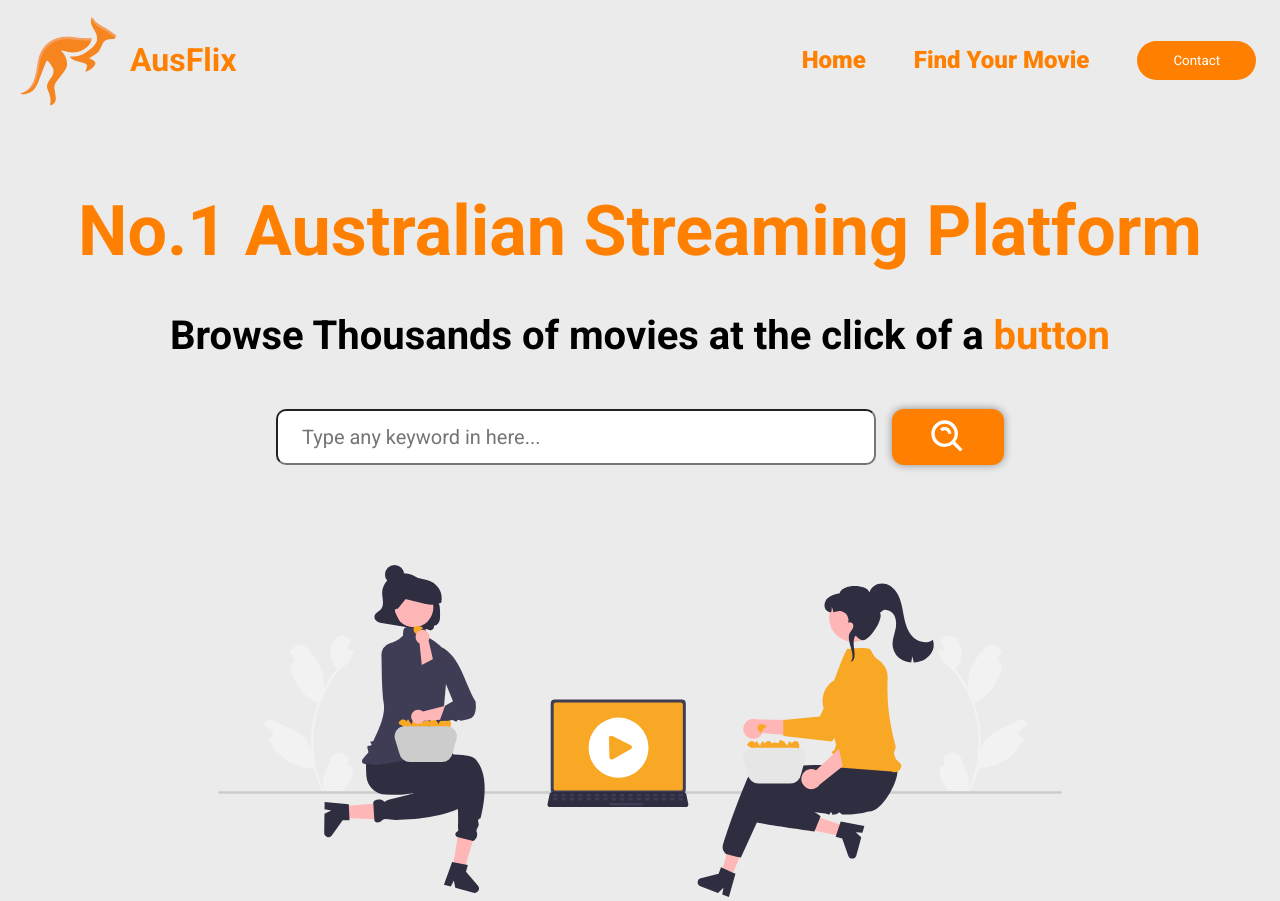
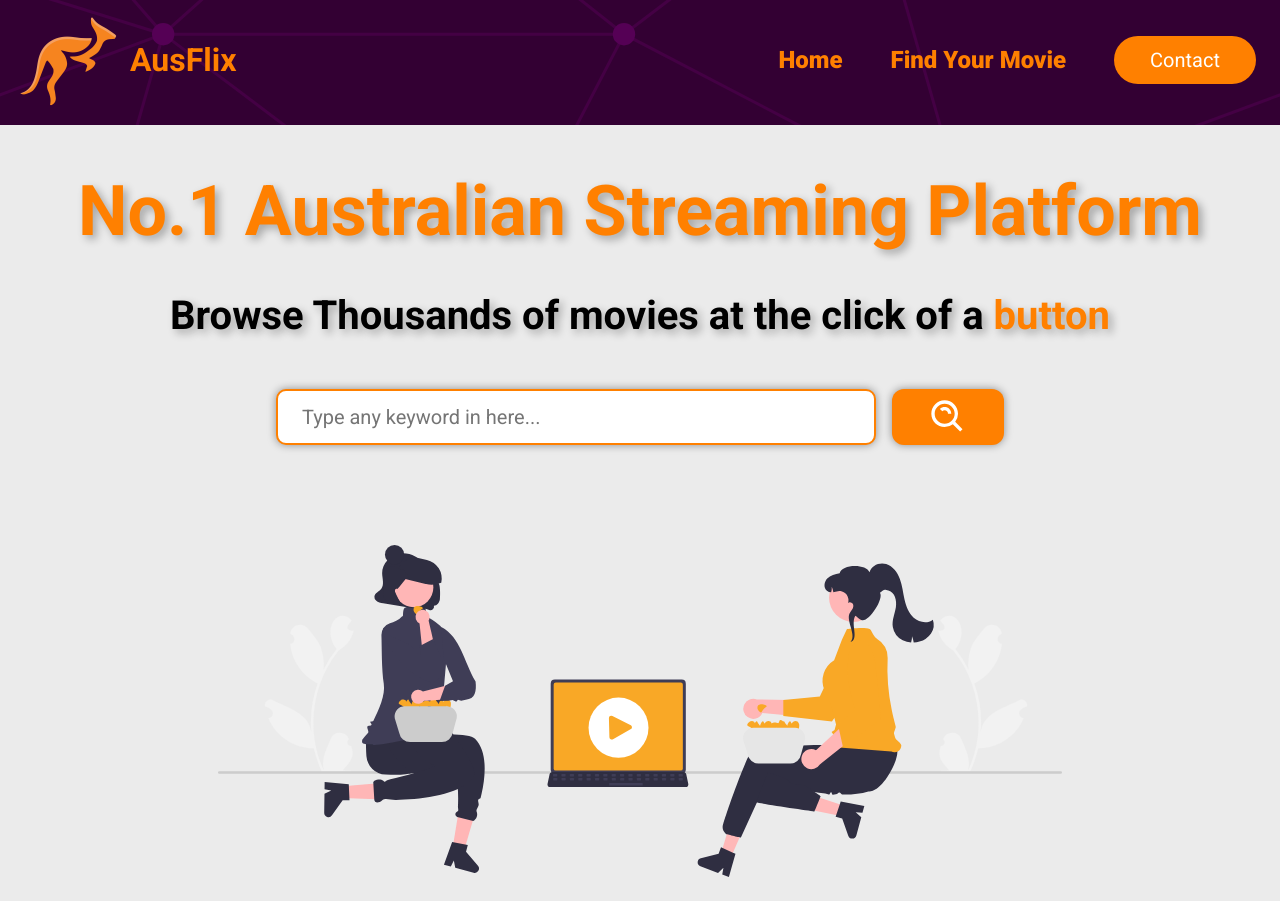
Before and after one commit to danielirwin99/Ausflix, a React (Create React App) app: page / in a window 1280 px wide. Built offline with nearby package versions, Linux system fonts and the light colour scheme; the HTML template or start-up script is replaced by a standard one.

Commit message:
Lots of small fixes

```diff
--- a/src/components/Nav.jsx
+++ b/src/components/Nav.jsx
@@ -2,9 +2,16 @@ import React from "react";
 import { Link } from "react-router-dom";
 import "../styles/Nav.css";
 import Logo from "../assets/logo.png";
+import Banner from "../assets/banner.svg"
 
 const Nav = () => {
   return (
+    <>
+      <img
+        className="nav__banner"
+        src={Banner}
+        alt=""
+      />
       <div className="nav__container">
         <Link to="/">
           <div className="nav__logo">
@@ -30,6 +37,7 @@ const Nav = () => {
           </li>
         </ul>
       </div>
+    </>
   );
 };
 
--- a/src/components/SearchBar.jsx
+++ b/src/components/SearchBar.jsx
@@ -1,5 +1,6 @@
 import React from "react";
 import { BiSearchAlt } from "react-icons/bi";
+import { useNavigate } from "react-router-dom";
 import "../styles/SearchBar.css";
 
 const SearchBar = ({ searchId, setSearchId, onSearch }) => {
--- a/src/pages/Home.jsx
+++ b/src/pages/Home.jsx
@@ -1,8 +1,8 @@
-import React from "react";
+import React, { useState } from "react";
 import "../styles/Home.css";
 import SearchBar from "../components/SearchBar";
 import HomeImage from "../assets/home_image.svg";
-import { Link } from "react-router-dom";
+import { Link, useNavigate } from "react-router-dom";
 
 const Home = () => {
   return (
@@ -14,9 +14,7 @@ const Home = () => {
           <span className="ausflix">button</span>
         </h2>
       </div>
-      <Link to="/results">
-        <SearchBar />
-      </Link>
+      <SearchBar />
       <figure className="home__image--container">
         <img className="home__image" src={HomeImage} alt="" />
       </figure>
--- a/src/pages/ResultsPage.jsx
+++ b/src/pages/ResultsPage.jsx
@@ -62,7 +62,7 @@ const ResultsPage = () => {
                 </div>
               </div>
             ))
-          : movies.map((movie) => (
+          : movies.slice(0, 6).map((movie) => (
               <div
                 className="movies__card"
                 onClick={() => navigate(`${movie.id}`)}
--- a/src/styles/Home.css
+++ b/src/styles/Home.css
@@ -8,7 +8,7 @@
 }
 
 .home__description {
-  margin-top: 70px;
+  margin-top: 50px;
   text-align: center;
 }
 
@@ -16,12 +16,14 @@
   margin-bottom: 20px;
   font-size: 70px;
   color: var(--ausflix-color);
+  text-shadow: 4px 4px 8px rgba(0, 0, 0, 0.3);
 }
 
 .home__sub-header {
   margin-bottom: 50px;
   margin-top: 40px;
   font-size: 40px;
+  text-shadow: 4px 4px 8px rgba(0, 0, 0, 0.3);
 }
 
 .home__image--container {
@@ -29,16 +31,15 @@
 }
 
 .home__image--container {
-    max-width: 1200px;
+  max-width: 1200px;
 }
 
 .home__image {
-    width: 100%;
-    height: 100%;
+  width: 100%;
+  height: 100%;
 }
 
 @media (max-width: 1024px) {
-
   .home__header {
     font-size: 60px;
   }
@@ -48,8 +49,7 @@
   }
 }
 
-
-@media (max-width:768px) {
+@media (max-width: 768px) {
   .home__header {
     font-size: 40px;
   }
--- a/src/styles/Nav.css
+++ b/src/styles/Nav.css
@@ -3,8 +3,17 @@
   height: 120px;
   justify-content: space-between;
   align-items: center;
-  max-width: 1300px;
+  max-width: 1400px;
   margin: 0 auto;
+}
+
+.nav__banner {
+  position: absolute;
+  object-fit: cover;
+  width: 100%;
+  width: 100vw;
+  height: 125px;
+  z-index: -1;
 }
 
 .nav__logo {
@@ -34,11 +43,21 @@
 
 .nav__links {
   padding: 0 24px;
+  transition: 200ms all ease-in-out;
+  color: white;
+}
+
+.nav__links:hover {
+  transform: scale(1.06);
 }
 
 .nav__link {
   font-weight: 800;
   font-size: 24px;
+}
+
+.nav__link:hover {
+  color: white;
 }
 
 .contact {
@@ -51,12 +70,15 @@
   padding: 12px 36px;
   border: none;
   border-radius: 24px;
+  cursor: pointer;
+  font-size: 20px;
 }
 
 .nav__link:hover {
-  opacity: 0.8;
+  opacity: 0.9;
   transition: all 200ms ease-in-out;
   text-decoration: underline;
+  color: white;
 }
 
 .nav__btn:hover {
--- a/src/styles/ResultsInfo.css
+++ b/src/styles/ResultsInfo.css
@@ -9,7 +9,7 @@ body {
   margin: 50px auto;
   border: 2px solid rgb(104, 104, 104);
   border-radius: 12px;
-  background-color: rgba(42, 38, 38, 0.6);
+  background-color: rgb(255, 128, 0);
   overflow: hidden;
 }
 
--- a/src/styles/ResultsPage.css
+++ b/src/styles/ResultsPage.css
@@ -4,7 +4,7 @@
   justify-content: center;
   align-items: center;
   max-width: 1200px;
-  margin: 30px auto;
+  margin: 50px auto;
 }
 
 .movies__header {
--- a/src/styles/SearchBar.css
+++ b/src/styles/SearchBar.css
@@ -5,11 +5,14 @@
 }
 
 .search__input {
+  border: 2px solid var(--ausflix-color);
   padding: 14px 24px;
   border-radius: 10px;
   width: 600px;
   font-size: 20px;
   margin-right: 16px;
+  box-shadow: 0px 0px 8px rgba(0, 0, 0, 0.4);
+  outline: none;
 }
 
 .search__btn {
@@ -28,9 +31,9 @@
   opacity: 0.8;
 }
 
-@media (max-width:768px) {
+@media (max-width: 768px) {
   .search__input {
-        max-width:350px;
+    max-width: 350px;
     font-size: 16px;
   }
 }
```
Also changed, not shown: src/assets/banner.svg (added). Lines whose indentation alone changed are shown as unchanged.
